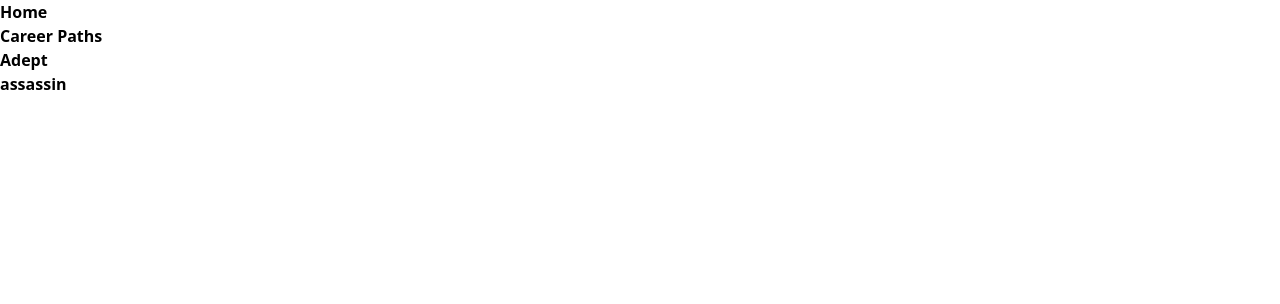
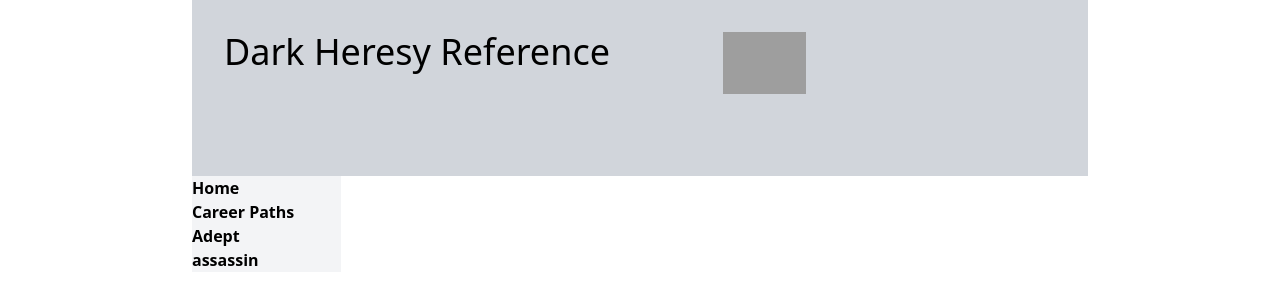
Before and after one commit to CalebCooperDev/dark-heresy-refrence, a website: page index.html in a window 1280 px wide. Drawn offline with nearby package versions, Linux system fonts and the light colour scheme; files that its build step writes are made by us from their sources; grey boxes are pictures that could not be loaded.

Commit message:
Add files via upload

```diff
--- a/index.html
+++ b/index.html
@@ -1,29 +1,39 @@
 <!DOCTYPE html>
-<html>
+<html class="h-full w-full">
 <head>
     <title>Dark Heresy Reference</title>
-        <meta charset="UTF-8" />
-        <meta name="viewport" content="width=device-width, initial-scale=1.0" />
-        <link rel="stylesheet" type="text/css" href="build/tailwind.css" media="screen" />
+    <meta charset="UTF-8"/>
+    <meta name="viewport" content="width=device-width, initial-scale=1.0"/>
+    <link rel="stylesheet" type="text/css" href="build/tailwind.css" media="screen"/>
     <script
             src="https://code.jquery.com/jquery-3.6.0.min.js"
             integrity="sha256-/xUj+3OJU5yExlq6GSYGSHk7tPXikynS7ogEvDej/m4="
             crossorigin="anonymous"></script>
     <script type="text/javascript" src="DarkHeresy.js"></script>
 </head>
-<body>
-<aside class="">
+<body class="max-w-4xl mx-auto">
+<header class=" p-8 bg-gray-300 h-44">
+    <div class="grid grid-cols-5  max-h-full">
+        <h1 class="col-span-3 text-4xl ">Dark Heresy Reference</h1>
+        <div class="col-span-2 max-h-full">
+            <img src="Inquisiton.png" class="h-1/4">
+        </div>
+    </div>
+</header>
+
+<div class="grid grid-cols-6">
+    <aside class="col-span-1 bg-gray-100">
         <ul class="font-bold">
-      <li >Home</li>
+            <li><a href="index.html">Home</a></li>
 
             <li>Career Paths
                 <div class="navContainer">
                     <ul>
                         <li>
-                  <a href="CareerPaths/Adept/Character_Adept.html" >Adept</a>
+                            <a href="CareerPaths/Adept/Character_Adept.html" data-name="adept">Adept</a>
                         </li>
                         <li>
-                  <a href="careerpaths/assassin/assassin.html">assassin</a>
+                            <a href="careerpaths/assassin/assassin.html" data-name="assassin">assassin</a>
                         </li>
                     </ul>
                 </div>
@@ -31,9 +41,9 @@
 
         </ul>
     </aside>
-<div id="content">
+    <article id="content" class="col-span-5 p-1.5">
 
+    </article>
 </div>
-
 </body>
 </html>
```
Also changed, not shown: DarkHeresy.js (+6 -1 lines), dark-heresy-core-rulebook-cover-by-clint-langley-768×1024.jpg (added), 1 other file. Lines whose indentation alone changed are shown as unchanged.
